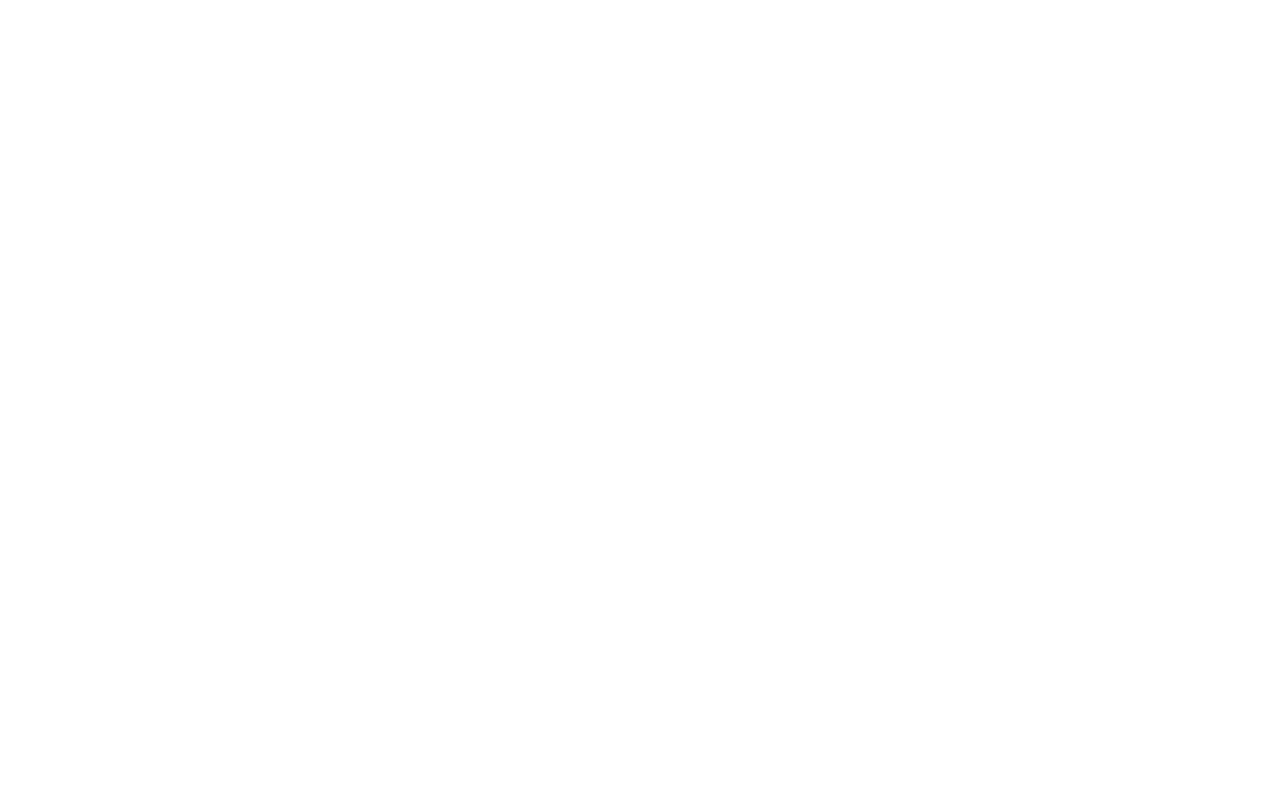
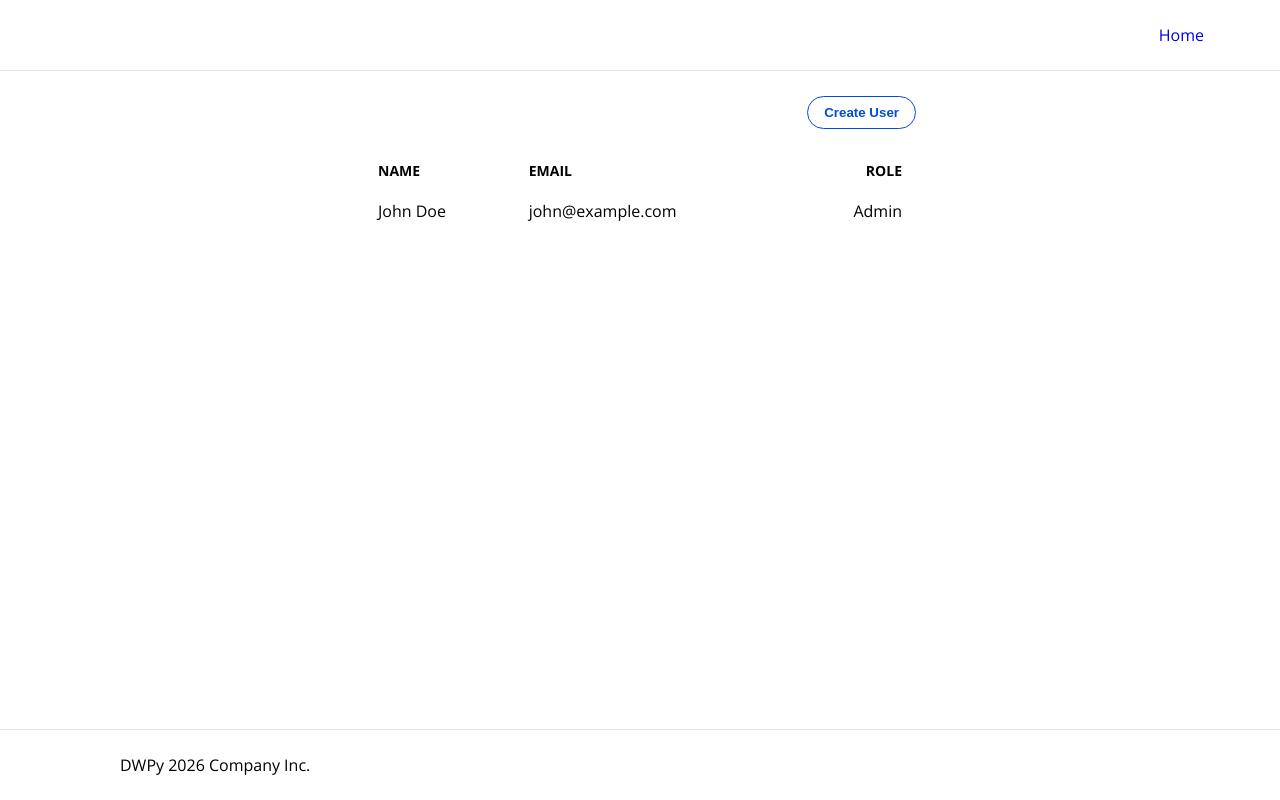
Before and after one commit to glory-arisah/dwpay, a Vue app: page /users in a window 1280 px wide. Before the commit this address had no page. Built offline with nearby package versions, Linux system fonts and the light colour scheme.

Commit message:
[FEAT]: implement pinia and localstorage persistence, service layer for mock APIs, set up routes, and design users page

```diff
--- a/index.html
+++ b/index.html
@@ -2,12 +2,28 @@
 <html lang="en">
 	<head>
 		<meta charset="UTF-8" />
-    <link rel="icon" type="image/svg+xml" href="/vite.svg" />
-    <meta name="viewport" content="width=device-width, initial-scale=1.0" />
-    <title>Vite + Vue</title>
+		<link
+			rel="icon"
+			type="image/svg+xml"
+			href="/vite.svg"
+		/>
+		<meta
+			name="viewport"
+			content="width=device-width, initial-scale=1.0"
+		/>
+
+		<link
+			href="https://fonts.googleapis.com/css2?family=Open+Sans:wght@400;700&display=swap"
+			rel="stylesheet"
+		/>
+
+		<title>DWayPay Assessment</title>
 	</head>
 	<body>
 		<div id="app"></div>
-    <script type="module" src="/src/main.js"></script>
+		<script
+			type="module"
+			src="/src/main.js"
+		></script>
 	</body>
 </html>
--- a/package.json
+++ b/package.json
@@ -9,6 +9,7 @@
     "preview": "vite preview"
   },
   "dependencies": {
+    "pinia": "^3.0.4",
     "vue": "^3.5.13",
     "vue-router": "^4.6.4"
   },
--- a/src/App.vue
+++ b/src/App.vue
@@ -1,5 +1,120 @@
-<script setup></script>
+<script setup>
+	import { ref } from 'vue'
 
-<template></template>
+	const expandMobileMenu = ref(false)
+	const currentYear = new Date().getFullYear()
+</script>
 
-<style scoped></style>
+<template>
+	<div id="app">
+		<nav class="fixed-nav-bar">
+			<ul>
+				<li>
+					<router-link :to="{ name: 'home' }">Home</router-link>
+				</li>
+			</ul>
+		</nav>
+
+		<div
+			:class="['mobile-menu', expandMobileMenu ? 'open' : '']"
+			id="mobileMenu"
+		></div>
+
+		<main class="content--wrapper">
+			<div class="main-content">
+				<router-view />
+			</div>
+		</main>
+
+		<footer class="footer">
+			<div class="footer-content">DWPy {{ currentYear }} Company Inc.</div>
+		</footer>
+	</div>
+</template>
+
+<style scoped>
+	#app {
+		display: flex;
+		flex-direction: column;
+		min-height: 100vh;
+	}
+
+	/* NAV BAR STYLE */
+	.fixed-nav-bar {
+		position: fixed;
+		top: 0;
+		left: 0;
+		right: 0;
+		z-index: 1000;
+		padding: 24px 30px;
+		border-bottom: 1px solid #e5e7eb;
+		display: flex;
+		justify-content: end;
+
+		@media (min-width: 576px) {
+			padding: 24px 56px;
+		}
+	}
+
+	.fixed-nav-bar ul {
+		list-style-type: none;
+		margin: 0;
+		padding: 0;
+		display: flex;
+		justify-content: end;
+
+		@media (min-width: 576px) {
+			max-width: 600px;
+		}
+	}
+
+	.fixed-nav-bar li a {
+		text-decoration: none;
+		padding: 0px 20px;
+		display: none;
+
+		@media (min-width: 576px) {
+			display: block;
+		}
+	}
+
+	/* MAIN CONTENT STYLES */
+	.content--wrapper {
+		display: flex;
+		justify-content: center;
+		flex: 1;
+		overflow-y: auto;
+		margin-top: 96px;
+	}
+
+	.main-content {
+		width: 100%;
+		max-width: 600px;
+	}
+
+	/* FOOTER STYLES */
+	.footer {
+		display: flex;
+		border-top: 1px solid #e5e7eb;
+
+		@media (min-width: 772) {
+			justify-content: center;
+		}
+
+		.footer-content {
+			padding: 24px 30px;
+
+			@media (min-width: 576px) {
+				max-width: 600px;
+				padding: 24px 56px;
+			}
+
+			@media (min-width: 772px) {
+				display: flex;
+				justify-content: center;
+				max-width: 600px;
+				padding: 24px 120px;
+			}
+		}
+	}
+</style>
--- a/src/main.js
+++ b/src/main.js
@@ -2,7 +2,11 @@
 import './style.css'
 import App from './App.vue'
 import { router } from '@/router/index.js'
+import { createPinia } from 'pinia'
 
 const app = createApp(App)
+const pinia = createPinia()
+
 app.use(router)
+app.use(pinia)
 app.mount('#app')
--- a/src/router/index.js
+++ b/src/router/index.js
@@ -2,5 +2,16 @@
 
 export const router = createRouter({
 	history: createWebHistory(),
-	routes: [],
+	routes: [
+		{
+			name: 'home',
+			path: '/',
+			redirect: '/users',
+		},
+		{
+			name: 'users',
+			path: '/users',
+			component: () => import('@/views/users/index.vue'),
+		},
+	],
 })
--- /dev/null
+++ b/src/services/userService.ts
@@ -0,0 +1,77 @@
+export const STORAGE_KEY = 'users'
+
+export interface APIResponse<T> {
+	data: T
+}
+
+export interface APIError {
+	message: string
+}
+
+type UserRole = 'Admin' | 'Editor' | 'Viewer'
+
+export interface User {
+	id: string | number
+	name: string
+	email: string
+	role: UserRole
+}
+
+let users: User[] = []
+
+function initializeSampleUsers() {
+	const localStorageUsers = JSON.parse(localStorage.getItem(STORAGE_KEY))
+
+	if (!localStorageUsers) {
+		const sampleUsers = [
+			{
+				id: Date.now(),
+				name: 'John Doe',
+				email: 'john@example.com',
+				role: 'Admin',
+			},
+		]
+
+		localStorage.setItem(STORAGE_KEY, JSON.stringify(sampleUsers))
+	}
+
+	users = JSON.parse(localStorage.getItem(STORAGE_KEY))
+}
+
+initializeSampleUsers()
+
+export async function getUsers(
+	mockAPIFailure: boolean = false,
+): Promise<APIResponse<User[]>> {
+	return new Promise((resolve, reject) => {
+		setTimeout(() => {
+			if (!mockAPIFailure) {
+				resolve({ data: users })
+				return
+			}
+
+			reject({ message: 'Error fetching users' })
+		}, 600)
+	})
+}
+
+type NewUser = Omit<User, 'id'>
+
+export async function createUser(
+	newUser: NewUser,
+	mockAPIFailure: boolean,
+): Promise<APIResponse<User>> {
+	return new Promise((resolve, reject) => {
+		setTimeout(() => {
+			const user = { id: Date.now(), ...newUser }
+			users.push(user)
+
+			if (!mockAPIFailure) {
+				resolve({ data: user })
+				return
+			}
+
+			reject({ message: 'Error creating user' })
+		}, 600)
+	})
+}
--- /dev/null
+++ b/src/store/index.js
@@ -0,0 +1,61 @@
+import { STORAGE_KEY, createUser, getUsers } from '@/services/userService'
+import { defineStore } from 'pinia'
+
+export const useUserStore = defineStore('users', {
+	state: () => ({
+		users: [],
+
+		// GET /users loading and error states
+		isFetchingUsers: false,
+		fetchUserError: null,
+
+		// POST /user loading and error states
+		isCreatingUser: false,
+		createUserError: null,
+	}),
+	actions: {
+		loadFromStorage() {
+			const usersInLocalStorage = localStorage.getItem(STORAGE_KEY)
+
+			if (usersInLocalStorage) {
+				this.users = JSON.parse(usersInLocalStorage)
+			}
+		},
+
+		saveToStorage() {
+			localStorage.setItem(STORAGE_KEY, JSON.stringify(this.users))
+		},
+
+		async fetchUsers(mockAPIFailure = false) {
+			this.isFetchingUsers = true
+
+			try {
+				const response = await getUsers(mockAPIFailure)
+
+				// LOAD USERS FROM API IF PINIA STORE USERS IS EMPTY
+				// THIS IS MEANT TO SYNC THE STORE AND LOCAL STORAGE
+				if (this.users.length === 0) {
+					this.users = response.data
+					this.saveToStorage()
+				}
+			} catch (error) {
+				this.fetchUserError = error.message
+			} finally {
+				this.isFetchingUsers = false
+			}
+		},
+		async addUser(user, mockAPIFailure) {
+			this.isCreatingUser = true
+
+			try {
+				const response = await createUser(user, mockAPIFailure)
+				this.users.push(response.data)
+				this.saveToStorage()
+			} catch (error) {
+				this.createUserError = error.message
+			} finally {
+				this.isCreatingUser = false
+			}
+		},
+	},
+})
--- a/src/style.css
+++ b/src/style.css
@@ -1,3 +1,11 @@
 :root {
-	font-family: system-ui, Avenir, Helvetica, Arial, sans-serif;
+	font-family: 'Open Sans', Avenir, Helvetica, Arial, sans-serif;
 }
+
+*,
+*::before,
+*::after,
+body {
+	margin: 0px;
+	padding: 0px;
+}
--- /dev/null
+++ b/src/views/users/index.css
@@ -0,0 +1,57 @@
+.users-list {
+	padding: 0px 24px;
+}
+
+.loader {
+	display: flex;
+	justify-content: center;
+}
+
+.users-table {
+	width: 100%;
+
+	td {
+		&:nth-child(3) {
+			text-align: right;
+		}
+	}
+
+	thead {
+		font-weight: 600;
+		text-transform: uppercase;
+		font-size: 14px;
+
+		td {
+			padding: 6px 12px;
+		}
+	}
+
+	tbody {
+		td {
+			padding: 12px;
+		}
+	}
+}
+
+.create-user-cta {
+	display: flex;
+	justify-content: end;
+	margin-bottom: 24px;
+
+	.create-user--btn {
+		padding: 8px 16px;
+		border: none;
+		background-color: transparent;
+		border-radius: 124px;
+		border: 1px solid #004be0;
+		font-weight: 600;
+		text-transform: capitalize;
+		cursor: pointer;
+		color: #004be0;
+		transition: transform 300ms;
+
+		&:active {
+			transform: scale(0.96);
+		}
+	}
+}
--- /dev/null
+++ b/src/views/users/index.vue
@@ -0,0 +1,64 @@
+<script setup lang="ts">
+	import { useUserStore } from '@/store'
+	import { storeToRefs } from 'pinia'
+
+	const userStore = useUserStore()
+	const { users, isFetchingUsers, fetchUserError } = storeToRefs(userStore)
+
+	// SYNC PINIA USERS STATE WITH LOCAL STORAGE
+	userStore.loadFromStorage()
+	// RUN GET /users
+	userStore.fetchUsers()
+</script>
+
+<template>
+	<div class="users-list">
+		<div v-if="fetchUserError">{{ fetchUserError }}</div>
+
+		<div>
+			<div class="create-user-cta">
+				<button
+					type="button"
+					class="create-user--btn"
+				>
+					Create user
+				</button>
+			</div>
+
+			<div
+				v-if="isFetchingUsers"
+				class="loader"
+			>
+				Loading....
+			</div>
+
+			<table
+				v-else
+				class="users-table"
+			>
+				<thead>
+					<tr>
+						<td>Name</td>
+						<td>Email</td>
+						<td>Role</td>
+					</tr>
+				</thead>
+
+				<tbody>
+					<tr
+						v-for="user in users"
+						:key="user.id"
+					>
+						<td>{{ user.name }}</td>
+						<td>{{ user.email }}</td>
+						<td>{{ user.role }}</td>
+					</tr>
+				</tbody>
+			</table>
+		</div>
+	</div>
+</template>
+
+<style scoped>
+	@import './index.css';
+</style>
```
Also changed, not shown: 1 other file (tests, documents, lock files or other folders). Lines whose indentation alone changed are shown as unchanged.
